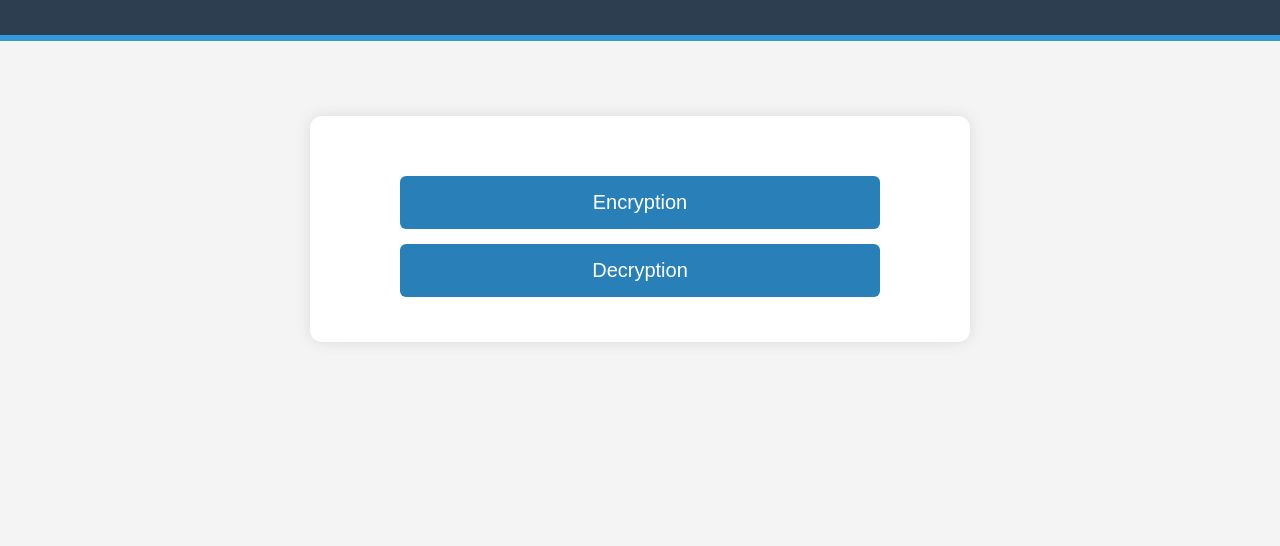
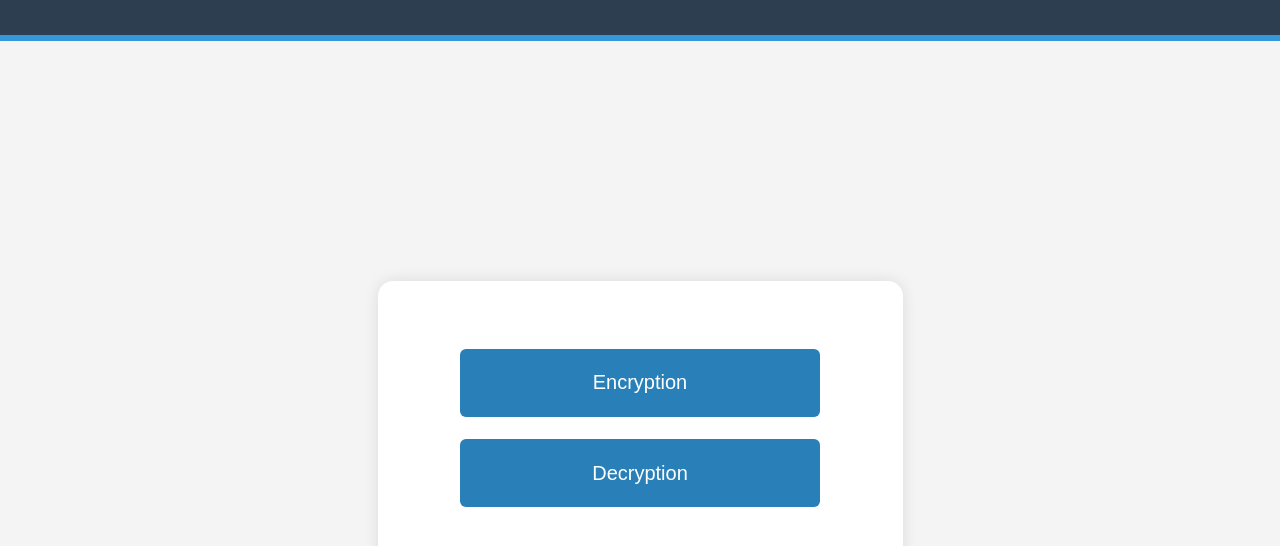
Before and after one commit to Arul-Sujith/Arul-Sujith.github.io, a plain HTML site: page index.html in a window 1280 px wide. Shown: the part 132-678 px from the top of the page. Drawn offline with Linux system fonts and the light colour scheme.

Commit message:
Update index.html

```diff
--- a/index.html
+++ b/index.html
@@ -22,11 +22,11 @@
         }
 
         main {
-            max-width: 400px;
-            margin: 50px auto;
-            padding: 20px;
+            max-width: 300px;
+            margin: 160px auto;
+            padding: 25px;
             background-color: #fff;
-            border-radius: 8px;
+            border-radius: 10px;
             box-shadow: 0 0 10px rgba(0, 0, 0, 0.1);
         }
 
@@ -43,8 +43,8 @@
 
         .option {
             width: 80%; /* Adjust width as needed */
-            margin-bottom: 10px; /* Add margin between buttons */
-            padding: 10px;
+            margin-bottom: 15px; /* Add margin between buttons */
+            padding: 15px;
             text-align: center;
             background-color: #2980b9;
             color: white;
```
